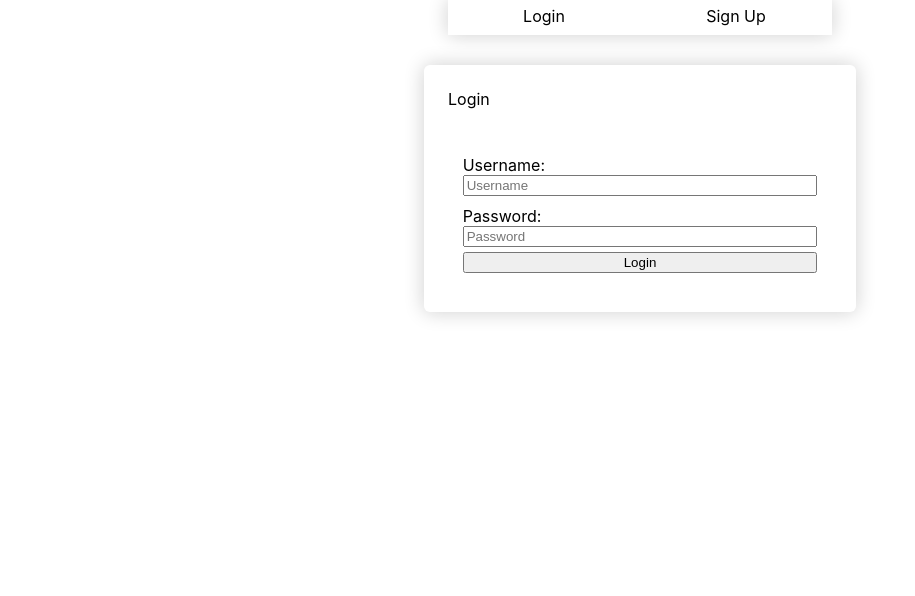
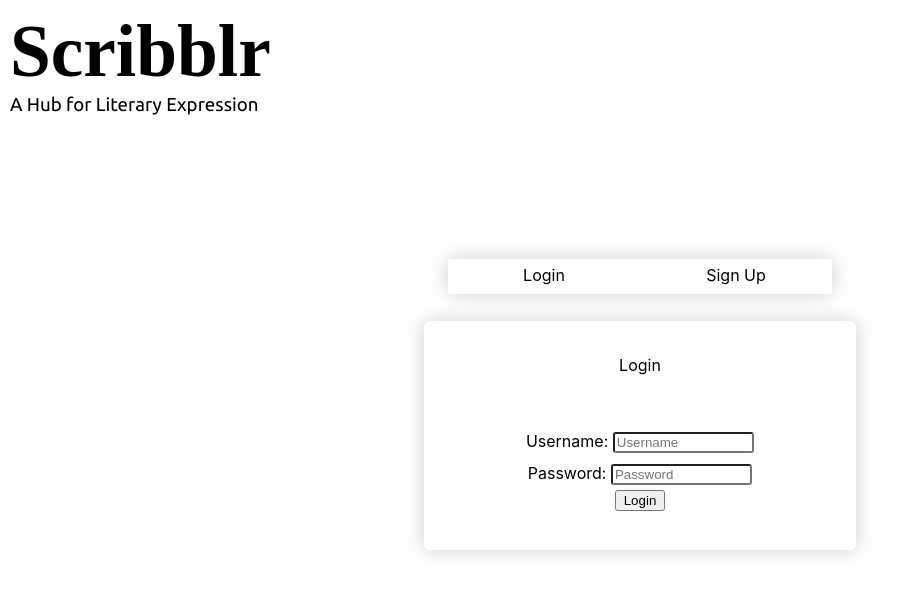
Before and after one commit to ashleyfrancisco06/scribblr, a React (Create React App) app: page /login in a window 1280 px wide. Shown: the top 596 px of the page, without its empty margins (0-915 px from the left). Built offline with nearby package versions, Linux system fonts and the light colour scheme; no server answers; a web font is replaced by a local one.

Commit message:
ashley and sam changes

```diff
--- a/src/components/App/App.css
+++ b/src/components/App/App.css
@@ -7,9 +7,13 @@
   padding:11pt;
   margin-top:20pt;
 }
+.box-all{
+  margin-top:100pt;
+}
 .box-controller {
   text-align: center;
-  margin:0 auto;
+  margin:20px auto;
+
   visibility: visible;
   display: -webkit-box;
   display: -ms-flexbox;
@@ -19,7 +23,6 @@
   height: 35px;
   -webkit-box-shadow: 0px 0px 20px 0px rgba(15, 15, 15, 0.2);
   box-shadow: 0px 0px 20px 0px rgba(15, 15, 15, 0.2);
-  margin-bottom: 30px;
   align-items: center;
   transition: visibility 0.5s ease-out;
 }
@@ -29,6 +32,29 @@
   height: 100%;
   line-height: 2;
   cursor: pointer;
+}
+.controller:hover{
+  background: lightskyblue;
+
+}
+label{
+  flex:1;
+  width:50pt;
+}
+.login-button{
+  width:50px;
+  margin: 0 auto;
+}
+.login-button:hover{
+background:lightskyblue;
+}
+.login-input{
+  flex:1;
+  border-radius: 3px;
+  width:100pt;
+}
+.login-input:hover{
+  border: 1px solid lightskyblue;
 }
 .selected-controller {
   transition: border 0.5s ease-out;
@@ -54,6 +80,10 @@
 .inner-container.show {
   visibility: visible;
 }
+.header{
+  padding:10px;
+  /* border-bottom: 2px solid black; */
+}
 
 .password-state {
   display: flex;
--- a/src/components/App/App.js
+++ b/src/components/App/App.js
@@ -6,6 +6,7 @@ import CreatePost from '../CreatePost/CreatePost'
 import ExistingPosts from '../ExistingPosts/ExistingPosts';
 import RenderLogin from '../RenderLogin-SignUp/RenderLogin-SignUp';
 import axios from 'axios';
+
 
 class App extends Component {
   constructor() {
@@ -51,7 +52,12 @@ class App extends Component {
     return (
       <div className="App">
         <Header />
+
         <Switch>
+          <Route
+           exact path='/'
+            component={RenderLogin}
+          />
 
         <Route
             exact path={'/login'}
@@ -64,10 +70,8 @@ class App extends Component {
                 selectedOption={this.state.selectedOption}
                 handleChange={this.handleChange}
                 searchedScribbls={this.state.searchedScribbls}
-              />)
-            }
+              />)}
           />
-
           <Route
             path='/create-scribbl'
             component={CreatePost}
--- a/src/components/CreatePost/CreatePost.js
+++ b/src/components/CreatePost/CreatePost.js
@@ -2,9 +2,6 @@ import React, {Component} from 'react'
 import CreateForm from '../CreateForm/CreateForm'
 
 class CreatePost extends Component {
-    constructor() {
-        super()
-    }
     render() {
         return (
             <div className='createPost'>
@@ -16,4 +13,4 @@ class CreatePost extends Component {
 
 }
 
-export default CreatePost
+export default CreatePost;
--- a/src/components/ExistingPosts/ExistingPosts.js
+++ b/src/components/ExistingPosts/ExistingPosts.js
@@ -1,6 +1,7 @@
 import React from 'react'
 import Select from "react-select"
 import genres from "../../scripts/genres.json"
+
 
 const genreOptions = genres.map((genre) => (
     {value: genre.value, label: genre.label}
@@ -20,6 +21,7 @@ const ExistingPosts = (props) => {
         return currentScribbls
     }
         return (
+
             <div>
                 <Select
                     value={props.selectedOption}
--- a/src/components/Header/Header.js
+++ b/src/components/Header/Header.js
@@ -1,19 +1,15 @@
 import React from 'react'
-import { Link } from 'react-router-dom'
 import './header.css';
+import Nav from "../Nav/Nav"
 
 const Header = () => {
     return (
         <header className='header'>
+
             <h1>Scribblr</h1>
 
-            <nav className='nav'>
-                <Link to={'/create-scribbl'}>Create Scribbl</Link>
-                <Link to={'/scribbls'}>Home</Link>
-                <Link to={'/login'}>Login</Link>
+            <h3>A Hub for Literary Expression</h3>
 
-            </nav>
-            <h3>A Hub for Literary Expression</h3>
         </header>
     )
 }
--- a/src/components/Login/Login.js
+++ b/src/components/Login/Login.js
@@ -10,15 +10,36 @@ class Login extends Component {
     constructor(props) {
         super(props)
 
-        this.state = {};
+        this.state = {
+            username: '',
+            password:'',
+            clicked:false
+        };
+        this.submitLogin = this.submitLogin.bind(this)
+    }
+    onChangeHandler = (e)=>{
+        console.log(e.target.name)
+        console.log(e.target.value)
+        const target = e.target.name
+        const value = e.target.value
+        this.setState(prevState => ({
+            [target]: prevState.value + value
+        }))
     }
 
-    submitLogin = (e) => {
-        e.preventDefault()
-        // if login successful...
-        return <Redirect to='/home'/>
+    submitLogin=(e)=> {
+        console.log('clicked')
+
+    this.setState({
+        clicked:true
+    })
     }
     render() {
+
+        if(this.state.clicked){
+        return  <Redirect to={"/scribbls/"} />
+        }
+
         return (
             <div className='inner-container'>
                 <Route path='/home'
@@ -35,7 +56,10 @@ class Login extends Component {
                         <input type='text'
                             name='username'
                             className='login-input'
-                            placeholder='Username' />
+                            placeholder='Username'
+                            onChange={this.onChangeHandler}
+
+                            required />
                     </div>
                     {/* Password field */}
                     <div className='input-group'>
@@ -43,14 +67,18 @@ class Login extends Component {
                         <input type='password'
                             name='password'
                             className='login-input'
-                            placeholder='Password' />
+                            placeholder='Password'
+                            onChange={this.onChangeHandler}
+                            required />
                     </div>
 
                     {/* Login Button */}
-                    <button type="button"
+
+                    <button type="submit"
                         className="login-button"
                         // whenever user clicks, event will pop upand put the callback inside
-                        onClick={this.submitLogin}>
+                        onClick={this.submitLogin}
+                        >
                         Login</button>
 
                 </div>
--- a/src/components/Login/login.css
+++ b/src/components/Login/login.css
@@ -6,7 +6,7 @@
 }
 
 .input-group {
-    display: flex;
+
     flex-direction: column;
     margin-top: 5px;
     margin-bottom: 5px;
--- /dev/null
+++ b/src/components/Nav/Nav.js
@@ -0,0 +1,15 @@
+import React from "react"
+import { Link } from "react-router-dom"
+
+
+const Nav = () => {
+    return (
+        <nav className='nav'>
+            <Link to={'/create-scribbl'}>Create Scribbl</Link>
+            <Link to={'/scribbls'}>Home</Link>
+        </nav>
+    )
+}
+
+
+export default Nav;
--- a/src/components/RenderLogin-SignUp/RenderLogin-SignUp.js
+++ b/src/components/RenderLogin-SignUp/RenderLogin-SignUp.js
@@ -25,7 +25,7 @@ class RenderLogin extends Component {
   }
   render() {
     return (
-      <div>
+      <div className="box-all">
         <div className="box-controller">
 
           <div className='controller'
--- a/src/index.js
+++ b/src/index.js
@@ -2,12 +2,12 @@ import React from 'react';
 import ReactDOM from 'react-dom';
 import {BrowserRouter} from 'react-router-dom';
 import './index.css';
-// import App from './components/App/App'
-import RenderLogin from './components/RenderLogin-SignUp/RenderLogin-SignUp';
+import App from "./components/App/App"
+
 
 
 ReactDOM.render((
     <BrowserRouter>
-        <RenderLogin />
+       <App />
     </BrowserRouter>)
     , document.getElementById('root'));
```
Also changed, not shown: server.js (+21 -20 lines).
